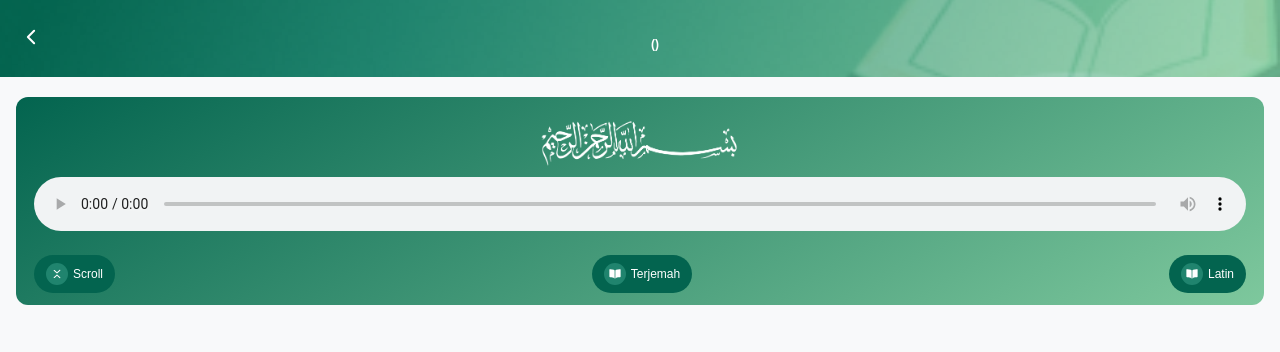
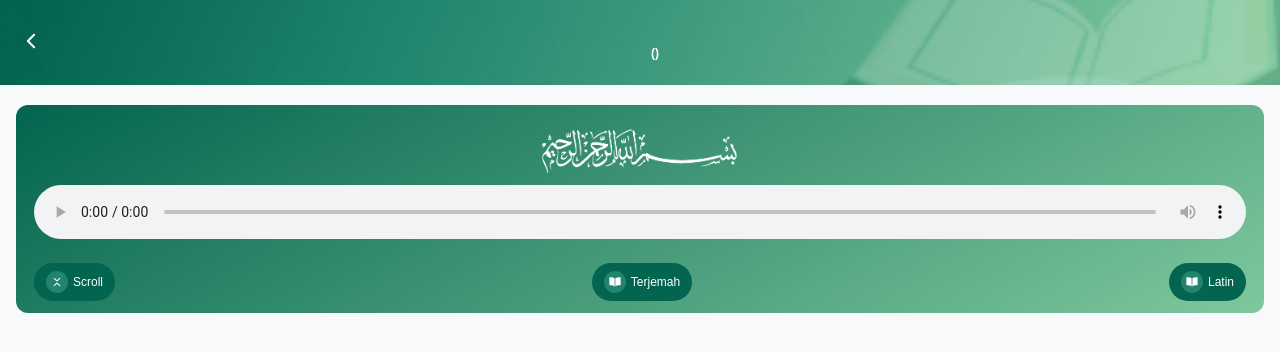
Before and after one commit to ENONGLOSKER/al-quran-app, a Django app: page /details/1/ in a window 1280 px wide. Shown: the top 352 px of the page. Run offline with Django 5.2, Linux system fonts and the light colour scheme; data that the repository does not hold is empty; some web fonts are replaced.

Commit message:
update: details title

```diff
--- a/templates/details.html
+++ b/templates/details.html
@@ -33,7 +33,7 @@
         }
 
         .header h1 {
-            font-size: 22px;
+            font-size: 28px;
             color: rgb(255, 255, 255);
             width: 50%;
             text-align: center;
```
